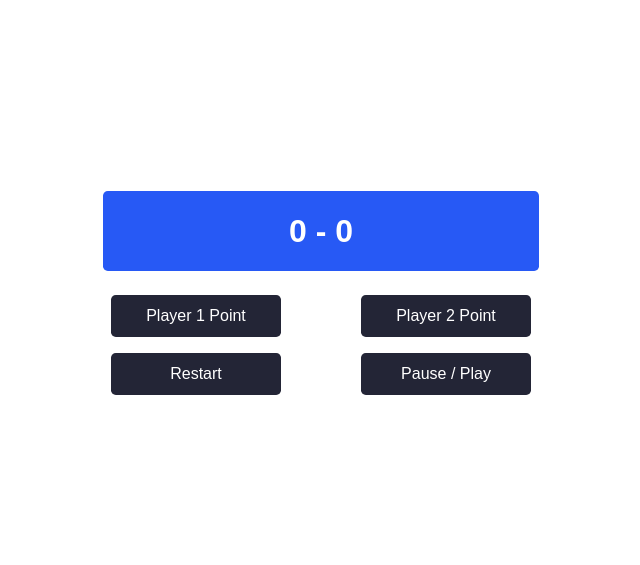
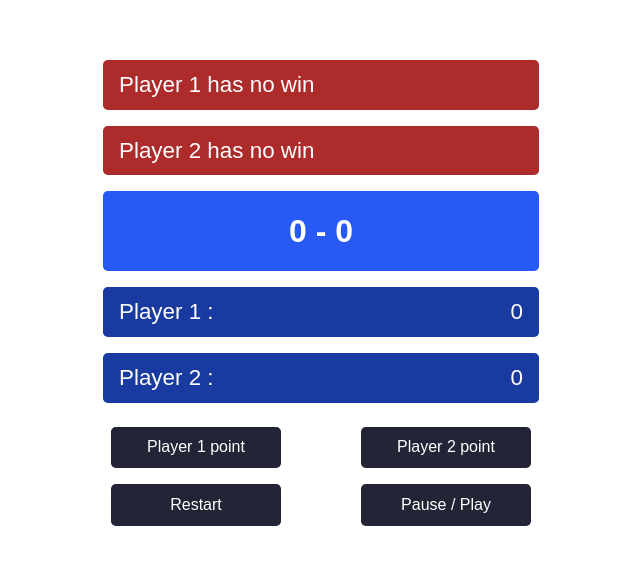
Before and after one commit to NeylonR/Openclassrooms-Redux-Cours, a React (Create React App) app: page / in a window 1280 px wide. Shown: the part 103-668 px from the top of the page, without its empty margins (319-959 px from the left). Built offline with nearby package versions, Linux system fonts and the light colour scheme.

Commit message:
exercice 3 part 2

```diff
--- a/src/AddScoreButton.js
+++ b/src/AddScoreButton.js
@@ -1,10 +1,10 @@
 import { useDispatch } from "react-redux";
 import { playerScore } from "./actions"
-export default function AddScoreButton({playerNumber}) {
+export default function AddScoreButton({playerId}) {
     const dispatch = useDispatch();
-    const player = `player${playerNumber}Score`;
+    const player = playerId;
 
     return <button className='button' onClick={() => {
         dispatch(playerScore(player))
-    }}>Player {playerNumber} Point</button>
+    }}>{player === "player1" ? "Player 1 point" : "Player 2 point"}</button>
   }
--- a/src/Display.js
+++ b/src/Display.js
@@ -2,27 +2,27 @@ import { useSelector } from "react-redux";
 
 export default function Display() {
   const gameIsPlaying = useSelector((state) => state.playing);
-  const player1Score = useSelector((state) => state.player1Score);
-  const player2Score = useSelector((state) => state.player2Score);
+  const player1 = useSelector((state) => state.player1);
+  const player2 = useSelector((state) => state.player2);
   const advantage = useSelector((state) => state.advantage);
   const winner = useSelector((state) => state.winner);
-  const history = useSelector((state) => state.history)
-  const winnerName = winner === "player1Score" ? "Player 1" : "Player 2";
+  const history = useSelector((state) => state.history);
+  const winnerName = winner === "player1" ? "Player 1" : "Player 2";
 
   return (
   <>
   <p className="display">
-    {winner !== null ? winnerName : gameIsPlaying ? `${player1Score} - ${player2Score}` : "Game is paused"}
+    {winner !== null ? `${winnerName} win` : gameIsPlaying ? `${player1} - ${player2}` : "Game is paused"}
     <br/>
     {winner === null && (
-      (advantage === "player1Score" && `Player 1 has advantage`) || (advantage === "player2Score" && `Player 2 has advantage`)
+      (advantage === "player1" && `Player 1 has advantage`) || (advantage === "player2" && `Player 2 has advantage`)
     )}
   </p>
-  <div>
+  {/* <div>
     {history.length > 0 && history.map((score, index) => {
       return <p key={score + index}>{score}</p>
     })}
-  </div>
+  </div> */}
   </>
   )
 }
--- /dev/null
+++ b/src/PlayerPoints.js
@@ -0,0 +1,18 @@
+import { useSelector } from "react-redux";
+import { playerNumberOfWin } from "./selectors";
+
+export default function PlayerPoints({ playerId, playerName }) {
+    const playerMatchWon = useSelector(playerNumberOfWin(playerId));
+
+    return (
+        <div className="player-games">
+            <p>
+                {playerMatchWon === 0
+                ? `${playerName} has no win`
+                : playerMatchWon === 1
+                ? `${playerName} won ${playerMatchWon} game`
+                : `${playerName} won ${playerMatchWon} games`}
+            </p>
+        </div>
+    );
+}
--- /dev/null
+++ b/src/PlayerScore.js
@@ -0,0 +1,13 @@
+import { useSelector } from "react-redux";
+import { selectPlayerHasAdvantage, selectPlayerScore } from "./selectors";
+
+export default function PlayerScore({ playerId, playerName }) {
+    const score = useSelector(selectPlayerScore(playerId));
+    const hasAdvantage = useSelector(selectPlayerHasAdvantage(playerId));
+    return (
+        <div className="player-score">
+            <p>{playerName} : </p>
+            <p>{hasAdvantage ? "Advantage - " : ""} {score}</p>
+        </div>
+    );
+}
--- a/src/ScoreBoard.js
+++ b/src/ScoreBoard.js
@@ -2,15 +2,22 @@ import Display from "./Display"
 import PlayPauseButton from "./PlayPauseButton"
 import AddScoreButton from "./AddScoreButton"
 import RestartButton from "./RestartButton"
+import PlayerScore from "./PlayerScore"
+import PlayerPoints from "./PlayerPoints"
 export default function ScoreBoard() {
     return (
         <div>
+            <PlayerPoints playerId={"player1"} playerName={"Player 1"} />
+            <PlayerPoints playerId={"player2"} playerName={"Player 2"} />
             <Display />
+            <PlayerScore playerId={"player1"} playerName={"Player 1"} />
+            <PlayerScore playerId={"player2"} playerName={"Player 2"} />
             <div className="buttons">
                 <div className="buttons-row">
-                    <AddScoreButton playerNumber={1} />
-                    <AddScoreButton playerNumber={2} />
+                    <AddScoreButton playerId={"player1"} />
+                    <AddScoreButton playerId={"player2"} />
                 </div>
+
                 <div className="buttons-row">
                     <RestartButton />
                     <PlayPauseButton />
--- a/src/Store.js
+++ b/src/Store.js
@@ -3,8 +3,8 @@ import { createStore } from "redux";
 import produce from "immer";
 
 const initialState = {
-  player1Score: 0,
-  player2Score: 0,
+  player1: 0,
+  player2: 0,
   advantage: null,
   winner: null,
   playing: true,
@@ -25,24 +25,27 @@ function reducer(state = initialState, action) {
 
   if(action.type === "addPlayerScore") {
     const player = action.payload.player;
-    const otherPlayer = player === "player1Score" ? "player2Score" : "player1Score";
+    const otherPlayer = player === "player1" ? "player2" : "player1";
     const currentPlayerScore = state[player];
 
     if(state.playing === false){
       return state;
     }
+
     if(currentPlayerScore <= 15){
       const nextState = produce(state, draft => {
         draft[player] = currentPlayerScore + 15;
       })
       return nextState;
     }
+
     if(currentPlayerScore === 30){
       const nextState = produce(state, draft => {
         draft[player] = currentPlayerScore + 10;
       })
       return nextState;
     }
+
     if(currentPlayerScore === 40){
       if(state[otherPlayer] !== 40 || state.advantage === player){
         const nextState = produce(state, draft => {
@@ -50,6 +53,14 @@ function reducer(state = initialState, action) {
         })
         return nextState;
       }
+
+      if(state.advantage === otherPlayer){
+        const nextState = produce(state, draft => {
+          draft.advantage = null;
+        })
+        return nextState;
+      }
+
       const nextState = produce(state, draft => {
         draft.advantage = player;
       })
@@ -61,12 +72,15 @@ function reducer(state = initialState, action) {
     const nextState = produce(state, draft => {
       if(state.winner) {
         const player = draft.winner;
-        const playerString = draft.winner === "player1Score" ? "Player 1 " : "Player 2 ";
-        const otherPlayer = draft.winner === "player1Score" ? "player2Score" : "player1Score";
-        draft.history.push(`${playerString} won ${draft[player]} - ${draft[otherPlayer]}`);
+        const otherPlayer = draft.winner === "player1" ? "player2" : "player1";
+        draft.history.push({
+          player1: draft[player],
+          player2: draft[otherPlayer],
+          winner: player
+        })
       }
-      draft.player1Score = 0;
-      draft.player2Score = 0;
+      draft.player1 = 0;
+      draft.player2 = 0;
       draft.advantage = null;
       draft.winner = null;
       draft.playing = true;
--- /dev/null
+++ b/src/selectors.js
@@ -0,0 +1,11 @@
+export const selectPlayerHasAdvantage = (playerId) => {
+    return state => state.advantage === playerId;
+}
+
+export const playerNumberOfWin = (playerId) => {
+    return state => state.history.filter(match => match.winner === playerId).length;
+}
+
+export const selectPlayerScore = (playerId) => {
+    return state => state[playerId];
+};
```
